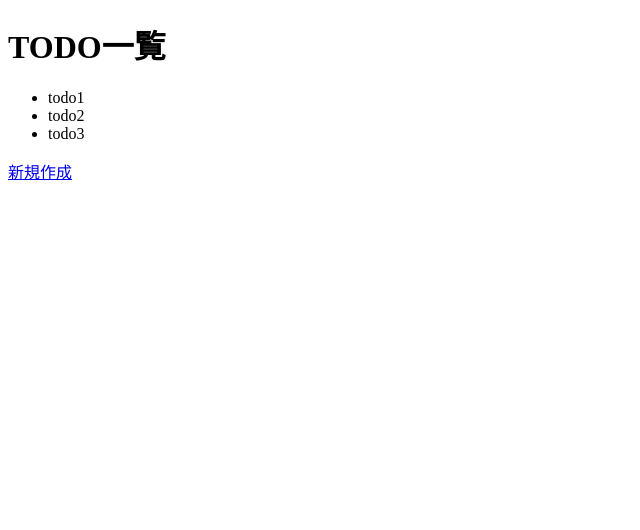
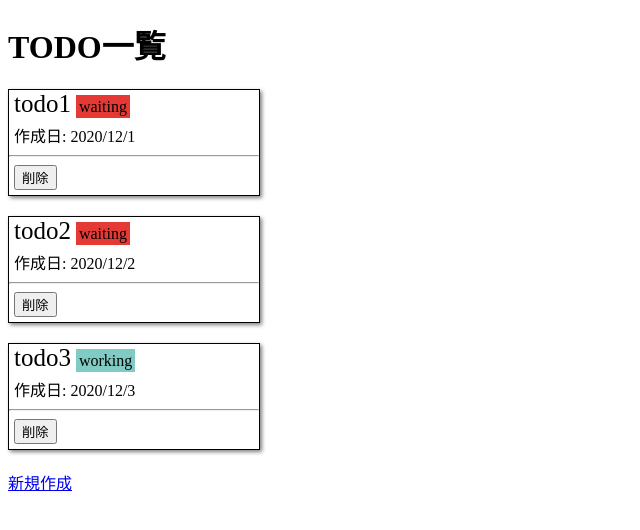
Before and after one commit to YukiOmori/vue3-todo-app, a Vue app: page / in a window 1280 px wide. Shown: the top 530 px of the page, without its empty margins (0-640 px from the left). Built offline with nearby package versions, Linux system fonts and the light colour scheme.

Commit message:
feat: Show styled todos

```diff
--- /dev/null
+++ b/src/components/TodoItem.vue
@@ -0,0 +1,92 @@
+<template>
+  <div class="card">
+    <div>
+      <span class="title" @click="onClickTitle">{{ todo.title }}</span>
+      <span class="status" :class="todo.status">{{ todo.status }}</span>
+    </div>
+
+    <div class="body">作成日: {{ formatDate }}</div>
+    <hr />
+    <div class="action">
+      <button @click="onClickDelete">削除</button>
+    </div>
+  </div>
+</template>
+
+<script lang="ts">
+import { computed, defineComponent, PropType } from 'vue'
+import { Todo } from '@/store/todo/types'
+
+export default defineComponent({
+  name: 'todo-item',
+  props: {
+    todo: {
+      type: Object as PropType<Todo>,
+      required: true
+    }
+  },
+  emits: ['onClickTitle', 'onClickDelete'],
+  setup (props, { emit }) {
+    const onClickTitle = () => {
+      emit('onClickTitle', props.todo.id)
+    }
+
+    const onClickDelete = () => {
+      emit('onClickDelete', props.todo.id)
+    }
+    const formatDate = computed(() => { // ⑤
+      return `${props.todo.createdAt.getFullYear()}/${
+        props.todo.createdAt.getMonth() + 1
+      }/${props.todo.createdAt.getDate()}`
+    })
+    return {
+      onClickTitle,
+      onClickDelete,
+      formatDate
+    }
+  }
+})
+</script>
+
+<style scoped>
+.card {
+  margin-bottom: 20px;
+  border: 1px solid;
+  box-shadow: 2px 2px 4px gray;
+  width: 250px;
+}
+
+.title {
+  font-weight: 400;
+  font-size: 25px;
+  padding: 5px;
+}
+
+.status {
+  padding: 3px;
+}
+
+.waiting {
+  background-color: #e53935;
+}
+
+.working {
+  background-color: #80cbc4;
+}
+
+.completed {
+  background-color: #42a5f5;
+}
+
+.pending {
+  background-color: #ffee58;
+}
+
+.body {
+  margin: 5px;
+}
+
+.action {
+  margin: 5px;
+}
+</style>
--- a/src/store/todo/index.ts
+++ b/src/store/todo/index.ts
@@ -68,7 +68,7 @@ const updateTodo = (todo: Todo) => {
 }
 
 const deleteTodo = (id: number) => {
-  state.todos = state.todos.filter((todo) => todo.id === id)
+  state.todos = state.todos.filter((todo) => todo.id !== id)
 }
 
 const todoStore: TodoStore = {
--- a/src/views/AddTodo.vue
+++ b/src/views/AddTodo.vue
@@ -15,7 +15,7 @@
     <div>
       <label for="status">status</label>
         <select id="status" v-model="data.status">
-          <option  v-for="option, index in options" :key="index" value="option">{{ option }}</option>
+          <option  v-for="option, index in options" :key="index" :value="option">{{ option }}</option>
         </select>
     </div>
 
@@ -48,6 +48,7 @@ export default defineComponent({
     console.log(data)
 
     const onSubmit = () => {
+      console.log(data)
       todoStore.addTodo(data)
       router.push('/')
     }
--- a/src/views/todos.vue
+++ b/src/views/todos.vue
@@ -1,27 +1,43 @@
 <template>
   <h1>TODO一覧</h1>
-  <ul id="todo-list">
-    <li v-for="todo in todoStore.state.todos" :key="todo.id">
-      {{ todo.title }}
-    </li>
-  </ul>
+
+  <todo-item v-for="todo in todoStore.state.todos" :key="todo.id" @on-click-title="onClickTitle" @on-click-delete="onClickDelete" :todo="todo" />
+
   <router-link to="/new">新規作成</router-link>
 </template>
 
 <script lang="ts">
 import { defineComponent, inject } from 'vue'
 import { todoKey } from '@/store/todo'
+import TodoItem from '@/components/TodoItem.vue'
+import { useRouter } from 'vue-router'
 
 export default defineComponent({
+  components: {
+    TodoItem
+  },
   setup () {
     const todoStore = inject(todoKey)
+    const router = useRouter()
+
     if (!todoStore) {
       throw new Error('todoStore is not provided')
     }
+    const onClickTitle = (id: number) => {
+      console.log(todoStore.getTodo(id))
+      // router.push('/')
+    }
 
+    const onClickDelete = (id: number) => {
+      console.log(`${id} dlete clicked`)
+      todoStore.deleteTodo(id)
+    }
     return {
-      todoStore
+      todoStore,
+      onClickTitle,
+      onClickDelete
     }
   }
 })
+
 </script>
```
